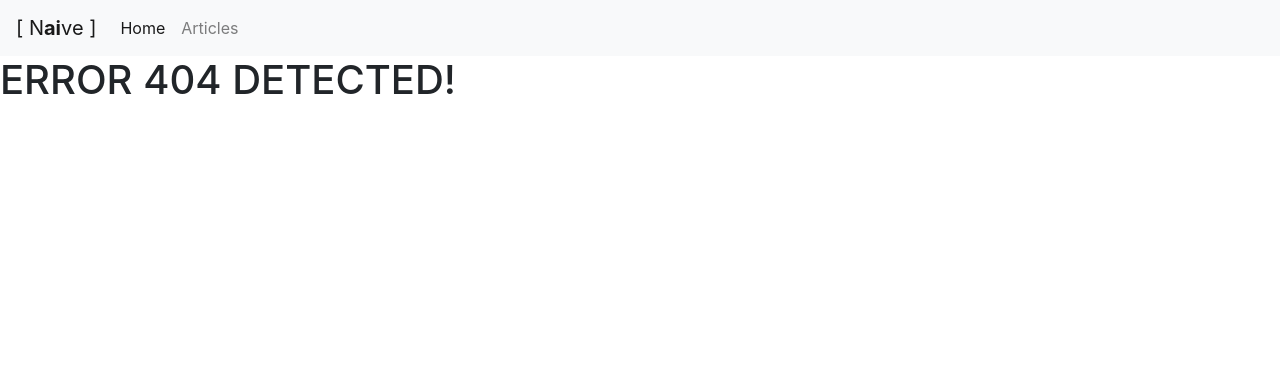
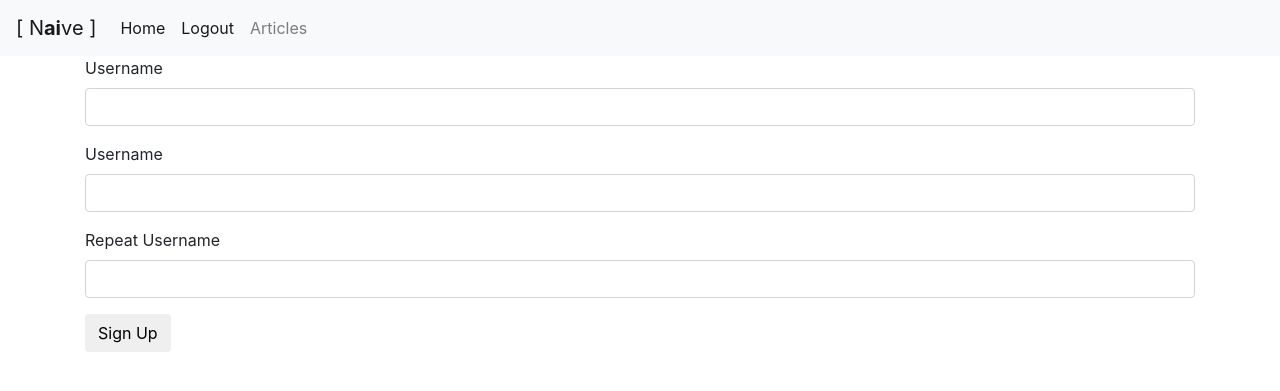
Before and after one commit to cadasmeq/ToDo-Flask, a Flask app: page /auth/signup in a window 1280 px wide. Shown: the top 391 px of the page. Run offline with Flask 2, Linux system fonts and the light colour scheme; some libraries are stand-ins or nearby versions.

Commit message:
starting sigup and logout methods

```diff
--- a/app/auth/views.py
+++ b/app/auth/views.py
@@ -1,9 +1,9 @@
 from flask import render_template, session, flash, redirect, url_for
-from app.forms import LoginForm
+from app.forms import LoginForm, SignUpForm
 from . import auth
 from app.firestore_service import get_user
 from app.models import UserModel, UserData
-from flask_login import login_user
+from flask_login import login_user, logout_user
 
 @auth.route('/login', methods=['GET', 'POST'])
 def login():
@@ -40,3 +40,18 @@ def login():
         return redirect(url_for('home'))
 
     return render_template('login.html', **context)
+
+@auth.route("/logout")
+def logout():
+    logout_user()
+    flash("Ten un buen día!")
+    return redirect(url_for("home"))
+
+@auth.route("/signup")
+def signup():
+    signup_form = SignUpForm()
+    context = {
+        'signup_form':signup_form,
+    }
+
+    return render_template("signup.html", **context)
--- a/app/forms.py
+++ b/app/forms.py
@@ -5,4 +5,10 @@ from flask_wtf import FlaskForm
 class LoginForm(FlaskForm):
     username = StringField('Username', validators=[DataRequired()])
     password = PasswordField('Password', validators=[DataRequired()])
-    submit = SubmitField('Enviar')
+    submit = SubmitField('Login')
+
+class SignUpForm(FlaskForm):
+    username    = StringField("Username", validators=[DataRequired()])
+    password    = PasswordField("Username", [DataRequired()])
+    re_password = PasswordField("Repeat Username", [DataRequired()])
+    submit      = SubmitField("Sign Up")
--- a/app/templates/navbar.html
+++ b/app/templates/navbar.html
@@ -8,6 +8,7 @@
     <div class="collapse navbar-collapse" id="navbarNav">
         <ul class="navbar-nav">
           <li class="nav-item active"><a class="nav-link" href="{{ url_for('home') }}">Home</a></li>
+          <li class="nav-item active"><a class="nav-link" href="{{ url_for('auth.logout') }}">Logout</a></li>
           <li class="nav-item"><a class="nav-link" href="http://google.cl" target="_blank">Articles</a></li>
         </ul>
     </div>
--- /dev/null
+++ b/app/templates/signup.html
@@ -0,0 +1,13 @@
+{% extends 'base.html' %}
+{% import 'bootstrap/wtf.html' as wtf %}
+
+{% block title %}
+    {{ super() }}
+    Signup
+{% endblock %}
+
+{% block content %}
+    <div class="container">
+        {{ wtf.quick_form(signup_form) }}
+    </div>
+{% endblock %}
```
